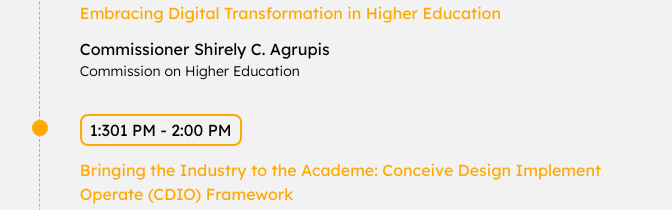
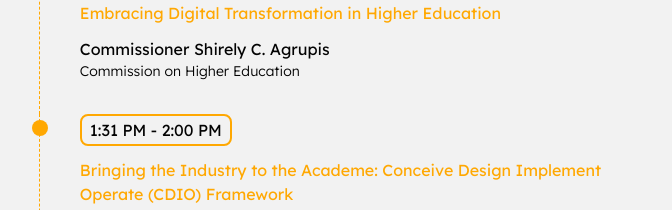
Before and after one commit to Samshh/CHEDx-Website, a React (Vite) app: page / in a window 1280 px wide. Shown: the part 5420-5630 px from the top of the page, without its empty margins (303-975 px from the left). Built offline with nearby package versions, Linux system fonts and the light colour scheme.

Commit message:
EDIT: programme timeline typo

```diff
--- a/src/pages/landing/components/MappedTimeline.tsx
+++ b/src/pages/landing/components/MappedTimeline.tsx
@@ -99,7 +99,7 @@
       subtitle: "Commission on Higher Education",
     },
     {
-      time: "1:301 PM - 2:00 PM",
+      time: "1:31 PM - 2:00 PM",
       segment: "Bringing the Industry to the Academe: Conceive Design Implement Operate (CDIO) Framework",
       title: "Mr Kim Fai SOH",
       subtitle: "Deputy  Director, School of Mechanical and  Aeronautical Engineering, Singapore Polytechnic",
--- a/src/pages/programme/components/MappedTimeline.tsx
+++ b/src/pages/programme/components/MappedTimeline.tsx
@@ -94,7 +94,7 @@
       subtitle: "Commission on Higher Education",
     },
     {
-      time: "1:301 PM - 2:00 PM",
+      time: "1:31 PM - 2:00 PM",
       segment: "Bringing the Industry to the Academe: Conceive Design Implement Operate (CDIO) Framework",
       title: "Mr Kim Fai SOH",
       subtitle: "Deputy  Director, School of Mechanical and  Aeronautical Engineering, Singapore Polytechnic",
```
